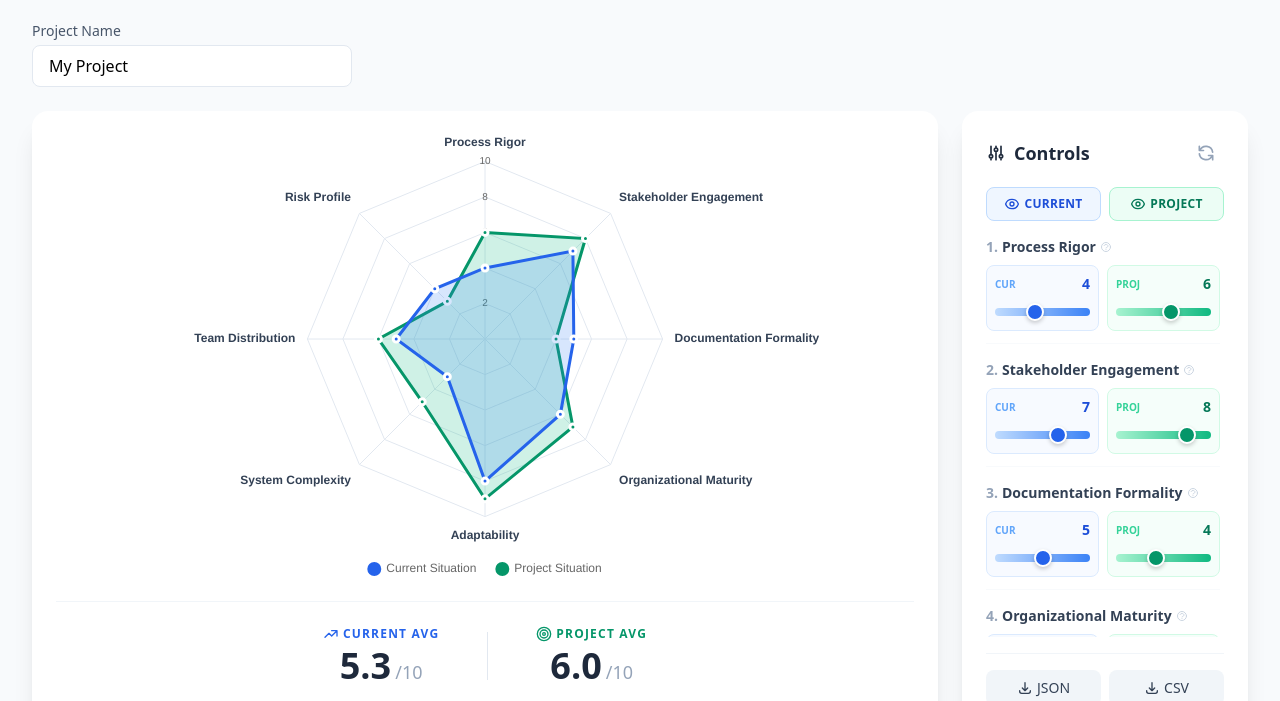
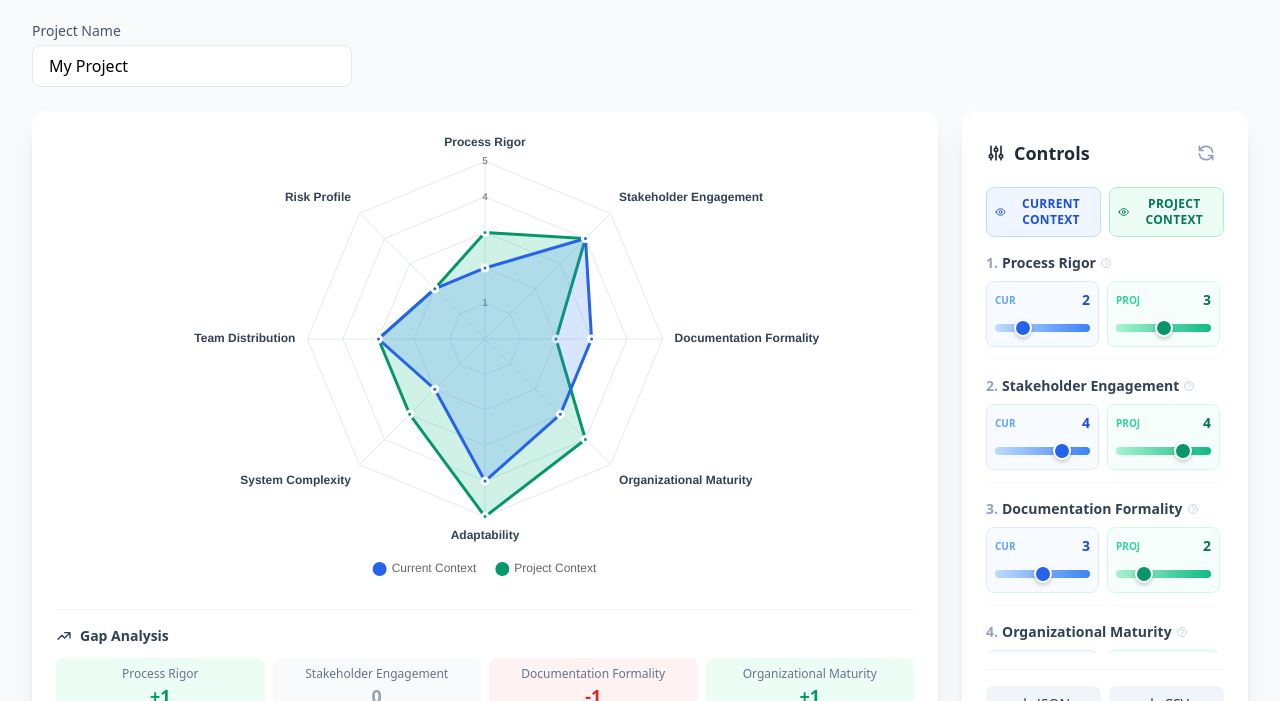
Before and after one commit to MawalMohammed/UC-FRE, a plain HTML site: page index.html in a window 1280 px wide. Both pictures are taken after a click on the button "Reset to defaults". Shown: the part 99-800 px from the top of the page. Drawn offline with nearby package versions, Linux system fonts and the light colour scheme.

Commit message:
Update scale to 1-5, rename labels to Context, remove averages

```diff
--- a/index.html
+++ b/index.html
@@ -160,30 +160,6 @@
                     <canvas id="radarChart"></canvas>
                 </div>
 
-                <!-- Summary Stats -->
-                <div class="flex w-full justify-center gap-8 md:gap-12 mt-4 border-t border-slate-100 pt-6">
-                    <div id="currentAvgContainer" class="flex flex-col items-center transition-opacity duration-300">
-                        <span class="text-xs text-blue-600 uppercase tracking-widest font-bold mb-1 flex items-center gap-1">
-                            <svg class="w-4 h-4" fill="none" stroke="currentColor" viewBox="0 0 24 24"><path stroke-linecap="round" stroke-linejoin="round" stroke-width="2" d="M13 7h8m0 0v8m0-8l-8 8-4-4-6 6"></path></svg>
-                            Current Avg
-                        </span>
-                        <div class="flex items-baseline gap-1">
-                            <span id="currentAvg" class="text-3xl md:text-4xl font-extrabold text-slate-800">0.0</span>
-                            <span class="text-lg text-slate-400 font-medium">/10</span>
-                        </div>
-                    </div>
-                    <div class="w-px bg-slate-200 h-12 self-center"></div>
-                    <div id="projectAvgContainer" class="flex flex-col items-center transition-opacity duration-300">
-                        <span class="text-xs text-emerald-600 uppercase tracking-widest font-bold mb-1 flex items-center gap-1">
-                            <svg class="w-4 h-4" fill="none" stroke="currentColor" viewBox="0 0 24 24"><circle cx="12" cy="12" r="10" stroke-width="2"></circle><circle cx="12" cy="12" r="6" stroke-width="2"></circle><circle cx="12" cy="12" r="2" stroke-width="2"></circle></svg>
-                            Project Avg
-                        </span>
-                        <div class="flex items-baseline gap-1">
-                            <span id="projectAvg" class="text-3xl md:text-4xl font-extrabold text-slate-800">0.0</span>
-                            <span class="text-lg text-slate-400 font-medium">/10</span>
-                        </div>
-                    </div>
-                </div>
 
                 <!-- Gap Analysis -->
                 <div class="mt-6 pt-4 border-t border-slate-100">
@@ -211,12 +187,12 @@
                 <div class="flex gap-2 mb-4">
                     <button id="toggleCurrent" onclick="toggleDataset('current')" class="flex-1 flex items-center justify-center gap-1 py-2 px-2 rounded-lg border transition-all text-xs bg-blue-50 border-blue-200 text-blue-700">
                         <svg class="w-4 h-4" fill="none" stroke="currentColor" viewBox="0 0 24 24"><path stroke-linecap="round" stroke-linejoin="round" stroke-width="2" d="M15 12a3 3 0 11-6 0 3 3 0 016 0z"></path><path stroke-linecap="round" stroke-linejoin="round" stroke-width="2" d="M2.458 12C3.732 7.943 7.523 5 12 5c4.478 0 8.268 2.943 9.542 7-1.274 4.057-5.064 7-9.542 7-4.477 0-8.268-2.943-9.542-7z"></path></svg>
-                        <span class="font-bold uppercase tracking-wide">Current</span>
+                        <span class="font-bold uppercase tracking-wide">Current Context</span>
                     </button>
 
                     <button id="toggleProject" onclick="toggleDataset('project')" class="flex-1 flex items-center justify-center gap-1 py-2 px-2 rounded-lg border transition-all text-xs bg-emerald-50 border-emerald-200 text-emerald-700">
                         <svg class="w-4 h-4" fill="none" stroke="currentColor" viewBox="0 0 24 24"><path stroke-linecap="round" stroke-linejoin="round" stroke-width="2" d="M15 12a3 3 0 11-6 0 3 3 0 016 0z"></path><path stroke-linecap="round" stroke-linejoin="round" stroke-width="2" d="M2.458 12C3.732 7.943 7.523 5 12 5c4.478 0 8.268 2.943 9.542 7-1.274 4.057-5.064 7-9.542 7-4.477 0-8.268-2.943-9.542-7z"></path></svg>
-                        <span class="font-bold uppercase tracking-wide">Project</span>
+                        <span class="font-bold uppercase tracking-wide">Project Context</span>
                     </button>
                 </div>
 
@@ -256,14 +232,14 @@
     <script>
         // Dimension data and descriptions
         const dimensions = [
-            { name: 'Process Rigor', current: 4, project: 6 },
-            { name: 'Stakeholder Engagement', current: 7, project: 8 },
-            { name: 'Documentation Formality', current: 5, project: 4 },
-            { name: 'Organizational Maturity', current: 6, project: 7 },
-            { name: 'Adaptability', current: 8, project: 9 },
-            { name: 'System Complexity', current: 3, project: 5 },
-            { name: 'Team Distribution', current: 5, project: 6 },
-            { name: 'Risk Profile', current: 4, project: 3 }
+            { name: 'Process Rigor', current: 2, project: 3 },
+            { name: 'Stakeholder Engagement', current: 4, project: 4 },
+            { name: 'Documentation Formality', current: 3, project: 2 },
+            { name: 'Organizational Maturity', current: 3, project: 4 },
+            { name: 'Adaptability', current: 4, project: 5 },
+            { name: 'System Complexity', current: 2, project: 3 },
+            { name: 'Team Distribution', current: 3, project: 3 },
+            { name: 'Risk Profile', current: 2, project: 2 }
         ];
 
         const descriptions = {
@@ -286,7 +262,6 @@
             renderControls();
             renderDimensionDescriptions();
             createChart();
-            updateAverages();
             updateGapAnalysis();
         }
 
@@ -300,7 +275,7 @@
                     labels: dimensions.map(d => d.name),
                     datasets: [
                         {
-                            label: 'Current Situation',
+                            label: 'Current Context',
                             data: dimensions.map(d => d.current),
                             backgroundColor: 'rgba(59, 130, 246, 0.2)',
                             borderColor: 'rgba(37, 99, 235, 1)',
@@ -312,7 +287,7 @@
                             hidden: !showCurrent
                         },
                         {
-                            label: 'Project Situation',
+                            label: 'Project Context',
                             data: dimensions.map(d => d.project),
                             backgroundColor: 'rgba(16, 185, 129, 0.2)',
                             borderColor: 'rgba(5, 150, 105, 1)',
@@ -331,10 +306,10 @@
                     scales: {
                         r: {
                             beginAtZero: true,
-                            max: 10,
+                            max: 5,
                             min: 0,
                             ticks: {
-                                stepSize: 2,
+                                stepSize: 1,
                                 font: { size: 10 },
                                 backdropColor: 'transparent'
                             },
@@ -393,7 +368,7 @@
                                         <span class="text-[10px] font-bold text-blue-400 uppercase">Cur</span>
                                         <span id="currentVal${index}" class="text-sm font-bold text-blue-700">${dim.current}</span>
                                     </div>
-                                    <input type="range" min="0" max="10" step="1" value="${dim.current}"
+                                    <input type="range" min="1" max="5" step="1" value="${dim.current}"
                                         onchange="updateValue(${index}, 'current', this.value)"
                                         oninput="updateValue(${index}, 'current', this.value)"
                                         class="w-full blue-slider">
@@ -405,7 +380,7 @@
                                         <span class="text-[10px] font-bold text-emerald-400 uppercase">Proj</span>
                                         <span id="projectVal${index}" class="text-sm font-bold text-emerald-700">${dim.project}</span>
                                     </div>
-                                    <input type="range" min="0" max="10" step="1" value="${dim.project}"
+                                    <input type="range" min="1" max="5" step="1" value="${dim.project}"
                                         onchange="updateValue(${index}, 'project', this.value)"
                                         oninput="updateValue(${index}, 'project', this.value)"
                                         class="w-full green-slider">
@@ -443,7 +418,6 @@
             chart.data.datasets[datasetIndex].data[index] = parseInt(value);
             chart.update('none');
 
-            updateAverages();
             updateGapAnalysis();
         }
 
@@ -454,42 +428,27 @@
                 chart.data.datasets[0].hidden = !showCurrent;
 
                 const btn = document.getElementById('toggleCurrent');
-                const avgContainer = document.getElementById('currentAvgContainer');
 
                 if (showCurrent) {
                     btn.className = 'flex-1 flex items-center justify-center gap-1 py-2 px-2 rounded-lg border transition-all text-xs bg-blue-50 border-blue-200 text-blue-700';
-                    avgContainer.classList.remove('opacity-30');
                 } else {
                     btn.className = 'flex-1 flex items-center justify-center gap-1 py-2 px-2 rounded-lg border transition-all text-xs bg-slate-50 border-slate-200 text-slate-400';
-                    avgContainer.classList.add('opacity-30');
                 }
             } else {
                 showProject = !showProject;
                 chart.data.datasets[1].hidden = !showProject;
 
                 const btn = document.getElementById('toggleProject');
-                const avgContainer = document.getElementById('projectAvgContainer');
 
                 if (showProject) {
                     btn.className = 'flex-1 flex items-center justify-center gap-1 py-2 px-2 rounded-lg border transition-all text-xs bg-emerald-50 border-emerald-200 text-emerald-700';
-                    avgContainer.classList.remove('opacity-30');
                 } else {
                     btn.className = 'flex-1 flex items-center justify-center gap-1 py-2 px-2 rounded-lg border transition-all text-xs bg-slate-50 border-slate-200 text-slate-400';
-                    avgContainer.classList.add('opacity-30');
                 }
             }
 
             chart.update();
             renderControls();
-        }
-
-        // Update average displays
-        function updateAverages() {
-            const currentSum = dimensions.reduce((sum, d) => sum + d.current, 0);
-            const projectSum = dimensions.reduce((sum, d) => sum + d.project, 0);
-
-            document.getElementById('currentAvg').textContent = (currentSum / dimensions.length).toFixed(1);
-            document.getElementById('projectAvg').textContent = (projectSum / dimensions.length).toFixed(1);
         }
 
         // Update gap analysis display
@@ -522,14 +481,14 @@
         // Reset to default values
         function resetData() {
             const defaults = [
-                { current: 4, project: 6 },
-                { current: 7, project: 8 },
-                { current: 5, project: 4 },
-                { current: 6, project: 7 },
-                { current: 8, project: 9 },
-                { current: 3, project: 5 },
-                { current: 5, project: 6 },
-                { current: 4, project: 3 }
+                { current: 2, project: 3 },
+                { current: 4, project: 4 },
+                { current: 3, project: 2 },
+                { current: 3, project: 4 },
+                { current: 4, project: 5 },
+                { current: 2, project: 3 },
+                { current: 3, project: 3 },
+                { current: 2, project: 2 }
             ];
 
             dimensions.forEach((dim, i) => {
@@ -547,14 +506,11 @@
             chart.update();
 
             renderControls();
-            updateAverages();
             updateGapAnalysis();
 
             // Reset toggle buttons
             document.getElementById('toggleCurrent').className = 'flex-1 flex items-center justify-center gap-1 py-2 px-2 rounded-lg border transition-all text-xs bg-blue-50 border-blue-200 text-blue-700';
             document.getElementById('toggleProject').className = 'flex-1 flex items-center justify-center gap-1 py-2 px-2 rounded-lg border transition-all text-xs bg-emerald-50 border-emerald-200 text-emerald-700';
-            document.getElementById('currentAvgContainer').classList.remove('opacity-30');
-            document.getElementById('projectAvgContainer').classList.remove('opacity-30');
         }
 
         // Toggle info panel
```
